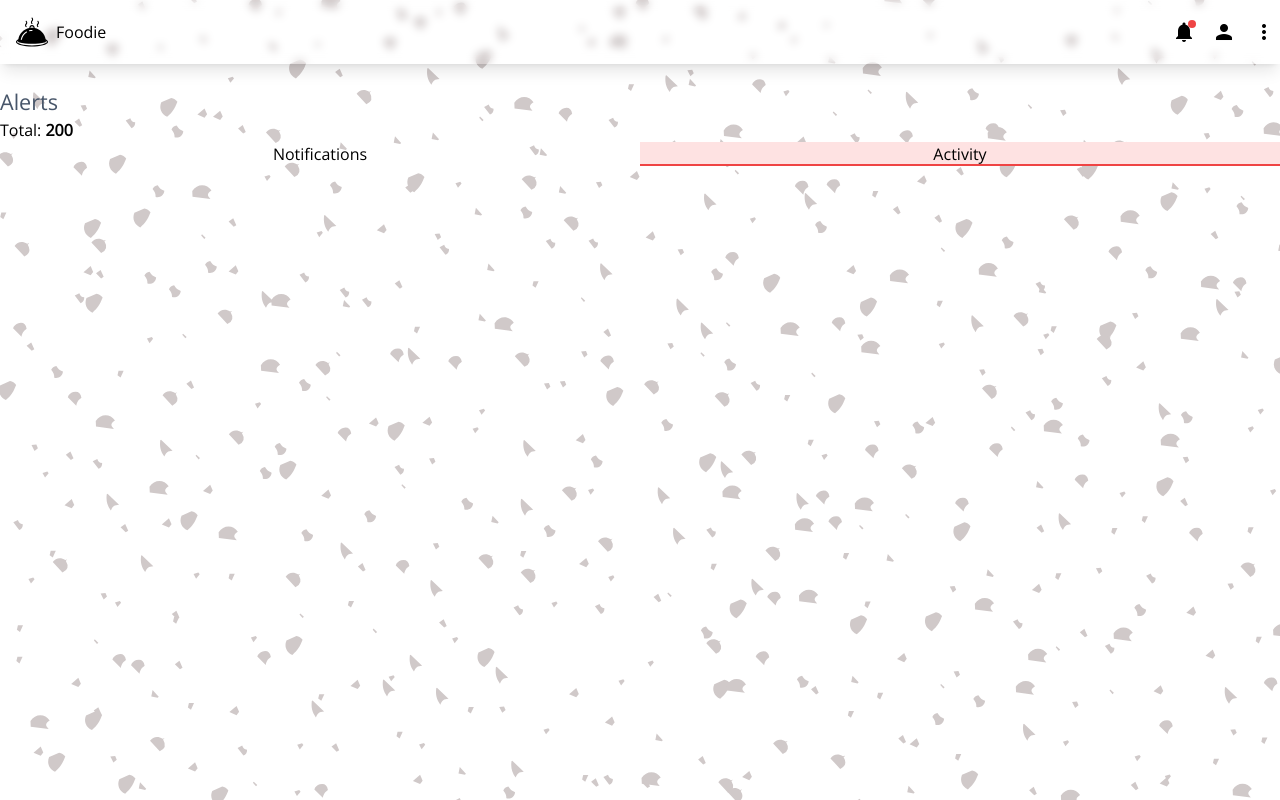
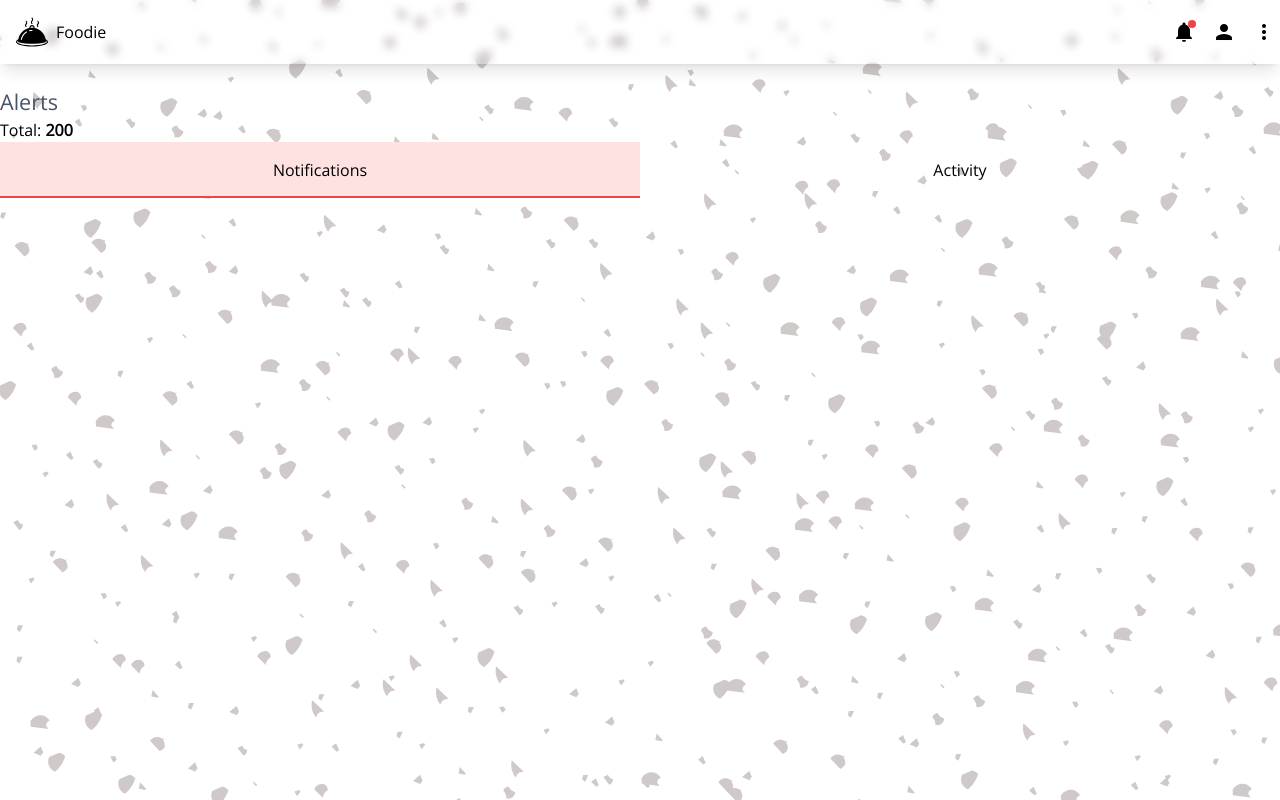
Before and after one commit to dom-codex/Foodapp-admin-frontend, a React (Create React App) app: page / in a window 1280 px wide. Built offline with nearby package versions, Linux system fonts and the light colour scheme.

Commit message:
add transition effect to alert tab toggler

```diff
--- a/src/pages/alerts.js
+++ b/src/pages/alerts.js
@@ -1,33 +1,45 @@
-import React from 'react';
+import React, { useState } from 'react';
 import PageLabel from '../components/pagelabel.js';
 const Alerts = () => {
+  const [tabToggle, toggler] = useState(true);
   return (
     <section>
       <div>
         <PageLabel label="Alerts" value="200" />
         <div>
-          <Tab isNotification={false} />
+          <Tab isNotification={tabToggle} toggler={toggler} />
         </div>
       </div>
     </section>
   );
 };
 export default Alerts;
-const Tab = ({ isNotification }) => {
+const Tab = ({ isNotification, toggler }) => {
   const indicatorRight = 'before:translate-x-[100%]';
   const activeBg = 'bg-red-100';
+  const setToggler = (value) => {
+    toggler(value);
+  };
   return (
     <div>
       <div
         className={`flex relative before:absolute before:left-0 before:bottom-0 before:w-1/2 before:border-t-2 before:border-red-500
         before:translate-x-[0%]
-        transition transition-1 ${!isNotification && indicatorRight}`}
+        before:transition before:duration-500 ${
+          !isNotification && indicatorRight
+        }`}
       >
-        <button className={`flex-1 transition-1 ${isNotification && activeBg}`}>
+        <button
+          onClick={() => setToggler(true)}
+          className={`flex-1 transition duration-500 py-4 ${
+            isNotification && activeBg
+          }`}
+        >
           Notifications
         </button>
         <button
-          className={`flex-1 transition transition-1 ${
+          onClick={() => setToggler(false)}
+          className={`flex-1 transition duration-500 py-4 ${
             !isNotification && activeBg
           }`}
         >
```
